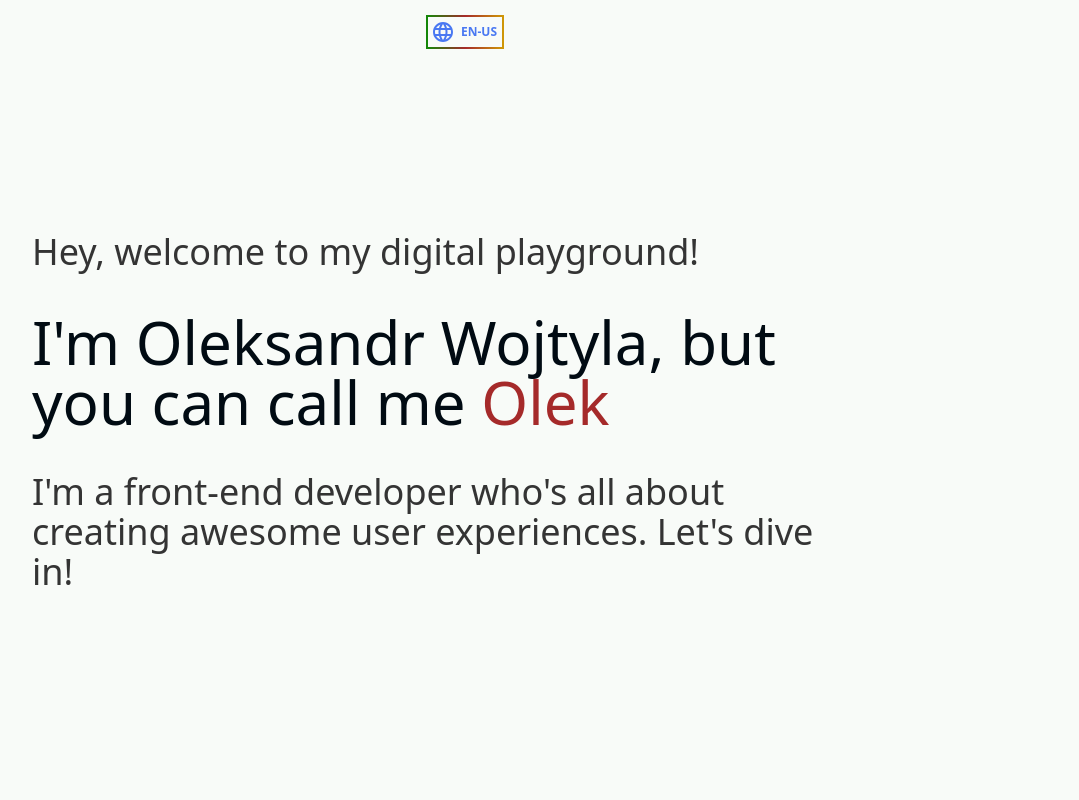
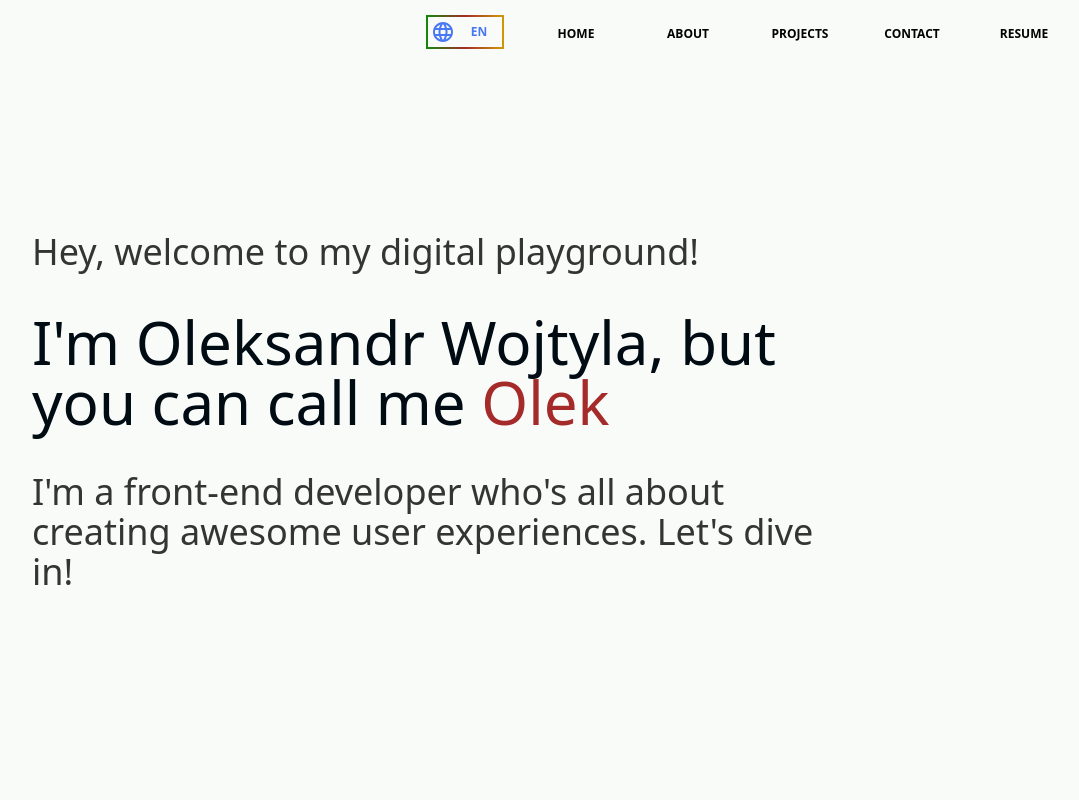
Before and after one commit to pologora/portfolio, a Next.js app: page / in a window 1280 px wide. Shown: the top 800 px of the page, without its empty margins (200-1279 px from the left). Built offline with nearby package versions, Linux system fonts and the light colour scheme.

Commit message:
Change language detector to default English

```diff
--- a/i18n.js
+++ b/i18n.js
@@ -1,13 +1,10 @@
 import i18next from 'i18next';
 import { initReactI18next } from 'react-i18next';
-import LanguageDetector from 'i18next-browser-languagedetector';
 import enTranslation from './languages/en.json';
 import plTranslation from './languages/pl.json';
 
-i18next
-  .use(LanguageDetector)
-  .use(initReactI18next)
-  .init({
+i18next.use(initReactI18next).init({
+  lng: 'en',
   fallbackLng: 'en',
   resources: {
     en: {
--- a/src/components/Contact/Contact.jsx
+++ b/src/components/Contact/Contact.jsx
@@ -6,6 +6,7 @@ import ContactVariation from './ContactVariation';
 function Contact() {
   const { i18n, t } = useTranslation();
   const { language } = i18n;
+
   return (
     <section id="contact" className="bg-background_secondary relative ">
       <div className="container">
--- a/src/components/Projects/Projects.jsx
+++ b/src/components/Projects/Projects.jsx
@@ -6,7 +6,7 @@ import projects from '../../data/projects';
 function Projects() {
   const { t, i18n } = useTranslation();
   const { language } = i18n;
-  console.log(language);
+
   const projectsListElements = projects.map((item) => (
     <Project key={item.en.title} {...item[language]} />
   ));
@@ -14,7 +14,6 @@ function Projects() {
     <section id="projects">
       <div className="container">
         <h2 className="text-projects mb-20">{t('projects.title')}</h2>
-        {}
         {projectsListElements}
       </div>
     </section>
```
Lines whose indentation alone changed are shown as unchanged.
